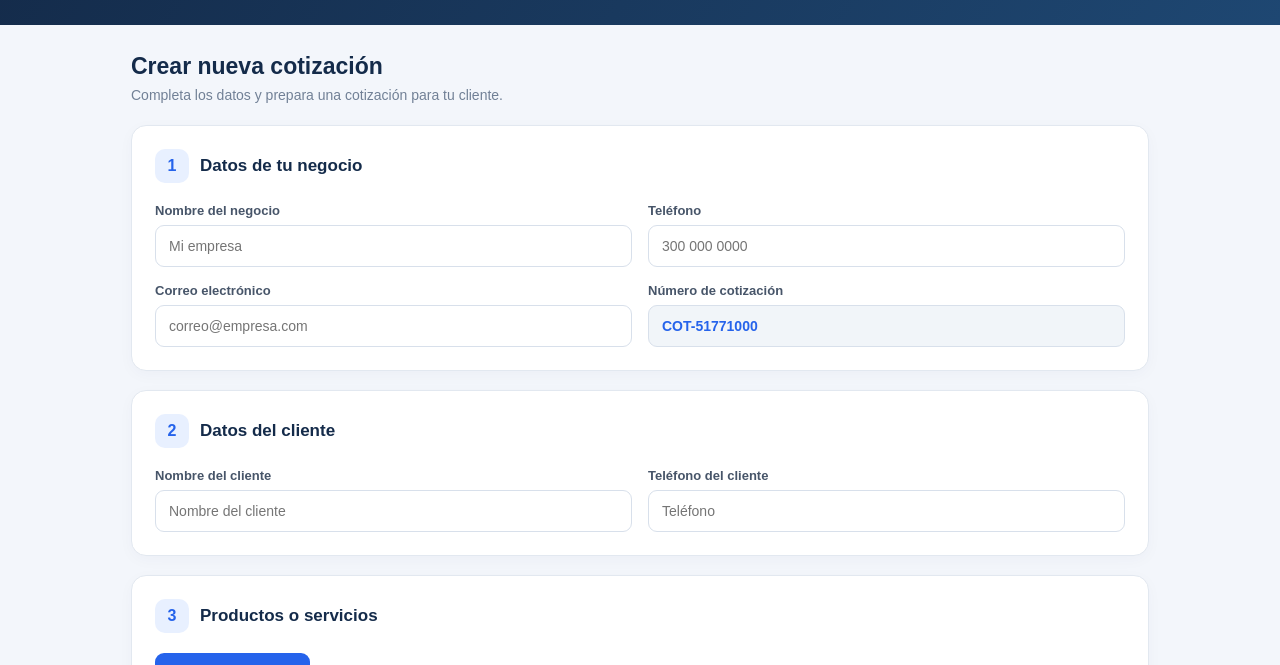
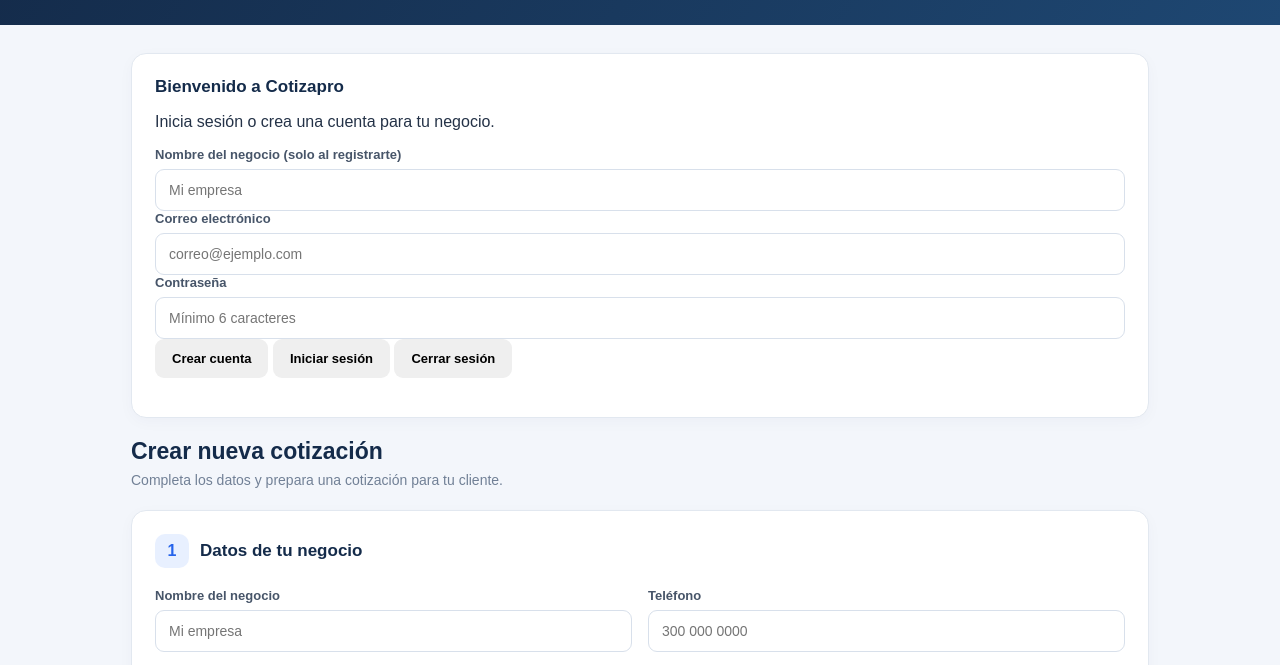
Before and after one commit to omhar987/Cotizapro, a plain HTML site: page index.html in a window 1280 px wide. Shown: the part 84-749 px from the top of the page. Drawn offline with nearby package versions, Linux system fonts and the light colour scheme.

Commit message:
Add authentication section to index.html

```diff
--- a/index.html
+++ b/index.html
@@ -397,7 +397,25 @@ footer {
 </header>
 
 <main>
+  <section id="authSection" class="card" style="margin-bottom:20px;">
+  <h2>Bienvenido a Cotizapro</h2>
+  <p>Inicia sesión o crea una cuenta para tu negocio.</p>
 
+  <label>Nombre del negocio (solo al registrarte)</label>
+  <input id="businessName" type="text" placeholder="Mi empresa">
+
+  <label>Correo electrónico</label>
+  <input id="authEmail" type="email" placeholder="correo@ejemplo.com">
+
+  <label>Contraseña</label>
+  <input id="authPassword" type="password" placeholder="Mínimo 6 caracteres">
+
+  <button type="button" onclick="registerUser()">Crear cuenta</button>
+  <button type="button" onclick="loginUser()">Iniciar sesión</button>
+  <button type="button" onclick="logoutUser()">Cerrar sesión</button>
+
+  <p id="authMessage"></p>
+</section>
   <div class="welcome">
     <h2>Crear nueva cotización</h2>
     <p>Completa los datos y prepara una cotización para tu cliente.</p>
```
